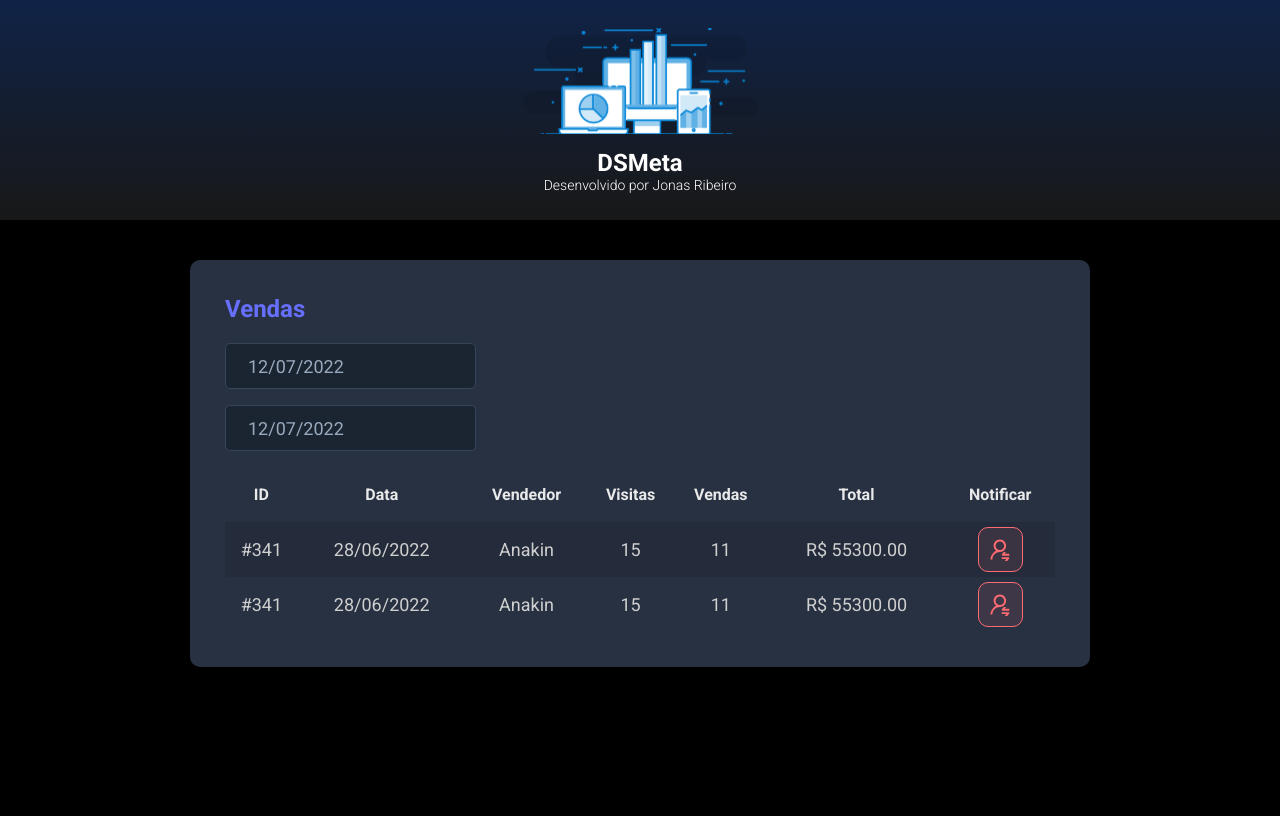
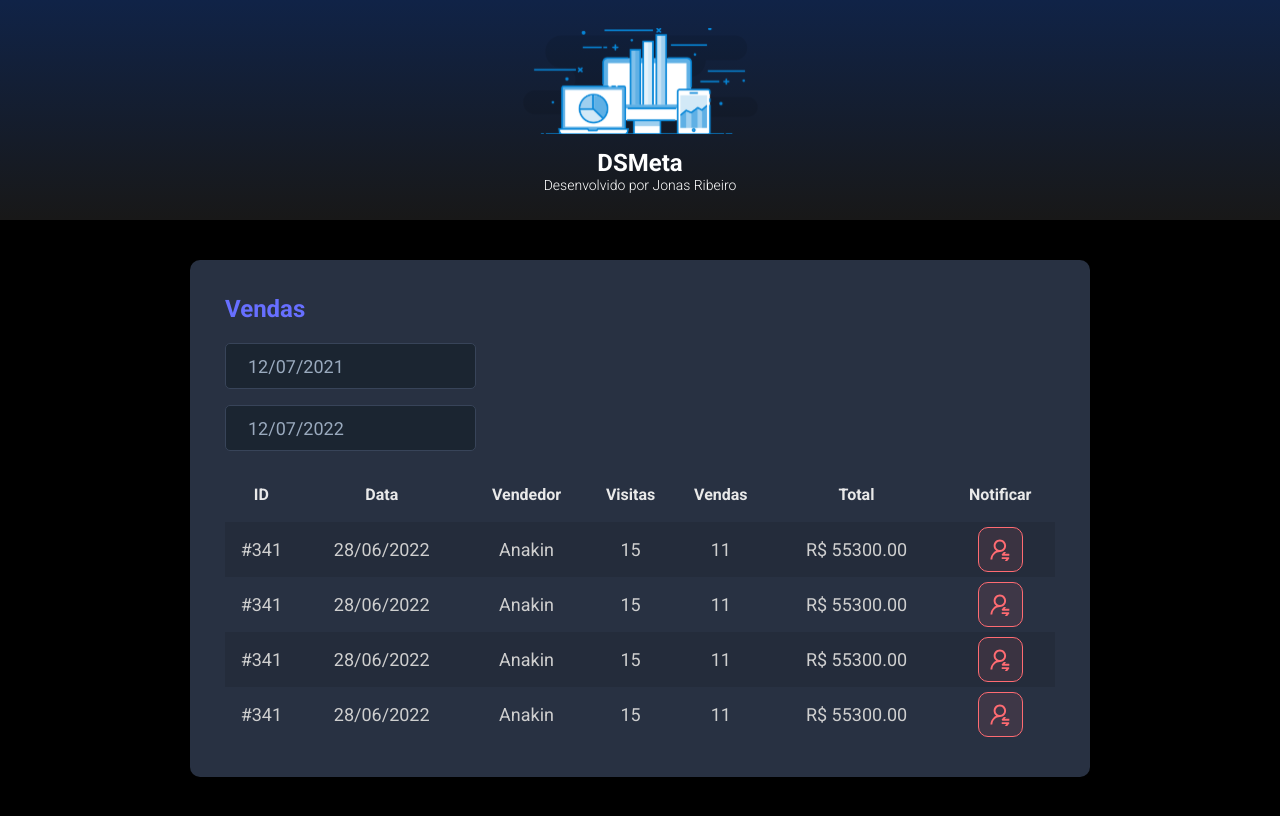
Before and after one commit to JonasRF/dsmeta, a React (Vite) app in the folder frontend/: page / in a window 1280 px wide. Built offline with nearby package versions, Linux system fonts and the light colour scheme.

Commit message:
useState

```diff
--- a/frontend/src/components/SalesCard/index.tsx
+++ b/frontend/src/components/SalesCard/index.tsx
@@ -1,25 +1,33 @@
+import { useState } from "react";
 import DatePicker from "react-datepicker";
 import "react-datepicker/dist/react-datepicker.css";
 import NotificationButton from '../NotificationButton';
 import './styles.css';
 
 function SalesCard() {
+
+    const min = new Date(new Date().setDate(new Date().getDate() - 365));
+    const max = new Date();
+
+    const [minDate, setMinDate] = useState(min);
+    const [maxDate, setMaxDate] = useState(max);
+
     return (
         <div className="dsmeta-card">
             <h2 className="dsmeta-sales-title">Vendas</h2>
             <div>
                 <div className="dsmeta-form-control-container">
                     <DatePicker
-                        selected={new Date()}
-                        onChange={(date: Date) => { }}
+                        selected={minDate}
+                        onChange={(date: Date) => setMinDate(date)}
                         className="dsmeta-form-control"
                         dateFormat="dd/MM/yyyy"
                     />
                 </div>
                 <div className="dsmeta-form-control-container">
                     <DatePicker
-                        selected={new Date()}
-                        onChange={(date: Date) => { }}
+                        selected={maxDate}
+                        onChange={(date: Date) => setMaxDate(date)}
                         className="dsmeta-form-control"
                         dateFormat="dd/MM/yyyy"
                     />
@@ -65,6 +73,32 @@
                                 </div>
                             </td>
                         </tr>
+                        <tr>
+                            <td className="tc992">#341</td>
+                            <td className="tc576">28/06/2022</td>
+                            <td>Anakin</td>
+                            <td className="tc992">15</td>
+                            <td className="tc992">11</td>
+                            <td>R$ 55300.00</td>
+                            <td>
+                                <div className="dsmeta-btn-container">
+                                    <NotificationButton />
+                                </div>
+                            </td>
+                        </tr>
+                        <tr>
+                            <td className="tc992">#341</td>
+                            <td className="tc576">28/06/2022</td>
+                            <td>Anakin</td>
+                            <td className="tc992">15</td>
+                            <td className="tc992">11</td>
+                            <td>R$ 55300.00</td>
+                            <td>
+                                <div className="dsmeta-btn-container">
+                                    <NotificationButton />
+                                </div>
+                            </td>
+                        </tr>
                     </tbody>
                 </table>
             </div>
```
